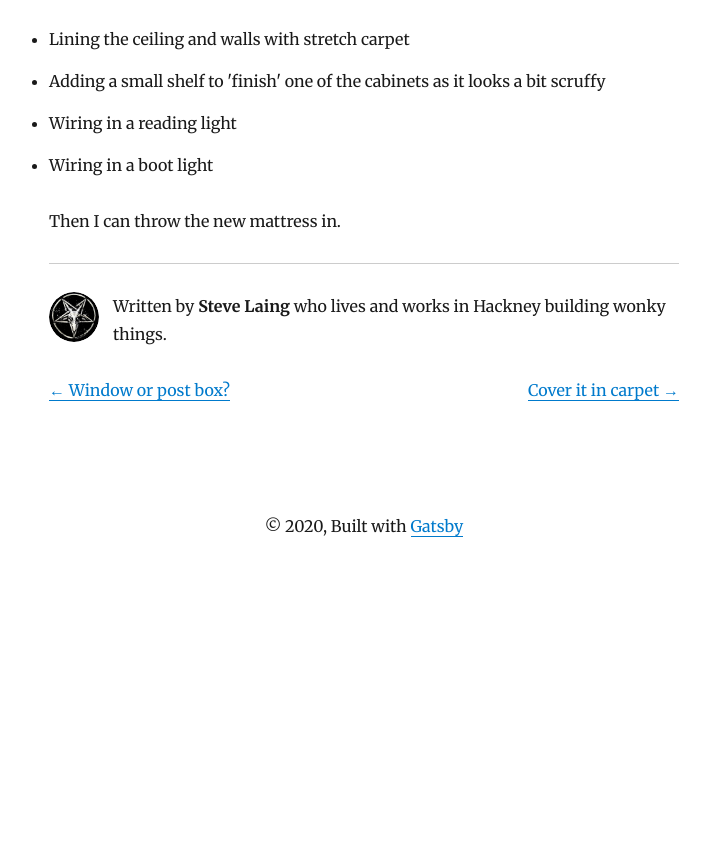
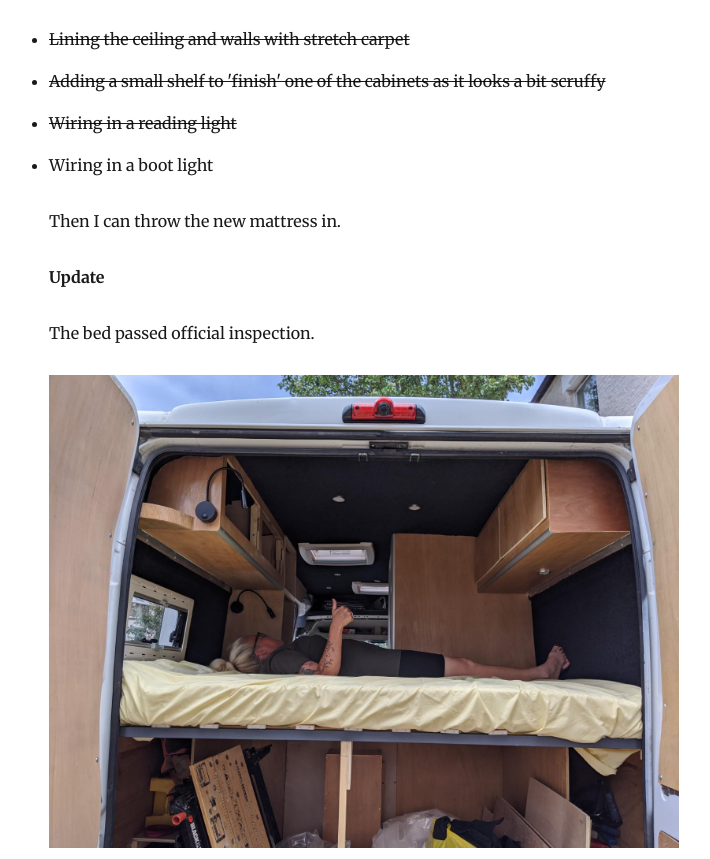
Before and after one commit to steventux/crampervan, a Gatsby site: page /blog/nighty-night/ in a window 1280 px wide. Shown: the part 4675-5534 px from the top of the page, without its empty margins (276-986 px from the left). Before the commit the page ends 5239 px from the top, so only its background shows below. Built offline with nearby package versions, Linux system fonts and the light colour scheme; Gatsby itself is replaced by a stand-in of ours; some packages are replaced by stand-ins of ours.

Commit message:
Update bed building content

```diff
--- a/content/blog/nighty-night/index.md
+++ b/content/blog/nighty-night/index.md
@@ -40,9 +40,15 @@ I've also added a few slats where you climb onto the bed, these might be surplus
 
 There are only a couple of jobs left in the bed/boot of the van now:
 
-- Lining the ceiling and walls with stretch carpet
-- Adding a small shelf to 'finish' one of the cabinets as it looks a bit scruffy
-- Wiring in a reading light
+- ~Lining the ceiling and walls with stretch carpet~
+- ~Adding a small shelf to 'finish' one of the cabinets as it looks a bit scruffy~
+- ~Wiring in a reading light~
 - Wiring in a boot light
 
 Then I can throw the new mattress in.
+
+**Update**
+
+The bed passed official inspection.
+
+![Testing the new mattress](testing-new-mattress.jpg)
```
Also changed, not shown: content/blog/nighty-night/testing-new-mattress.jpg (added).
